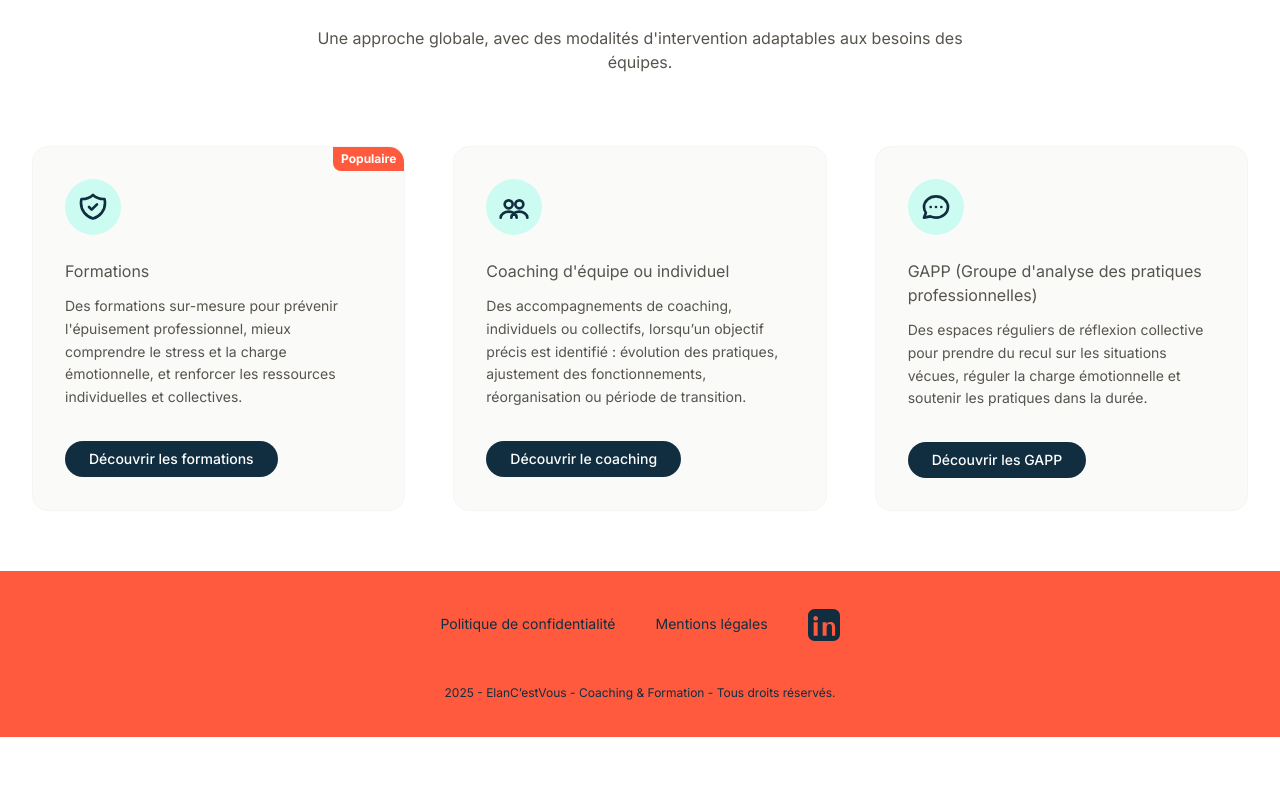
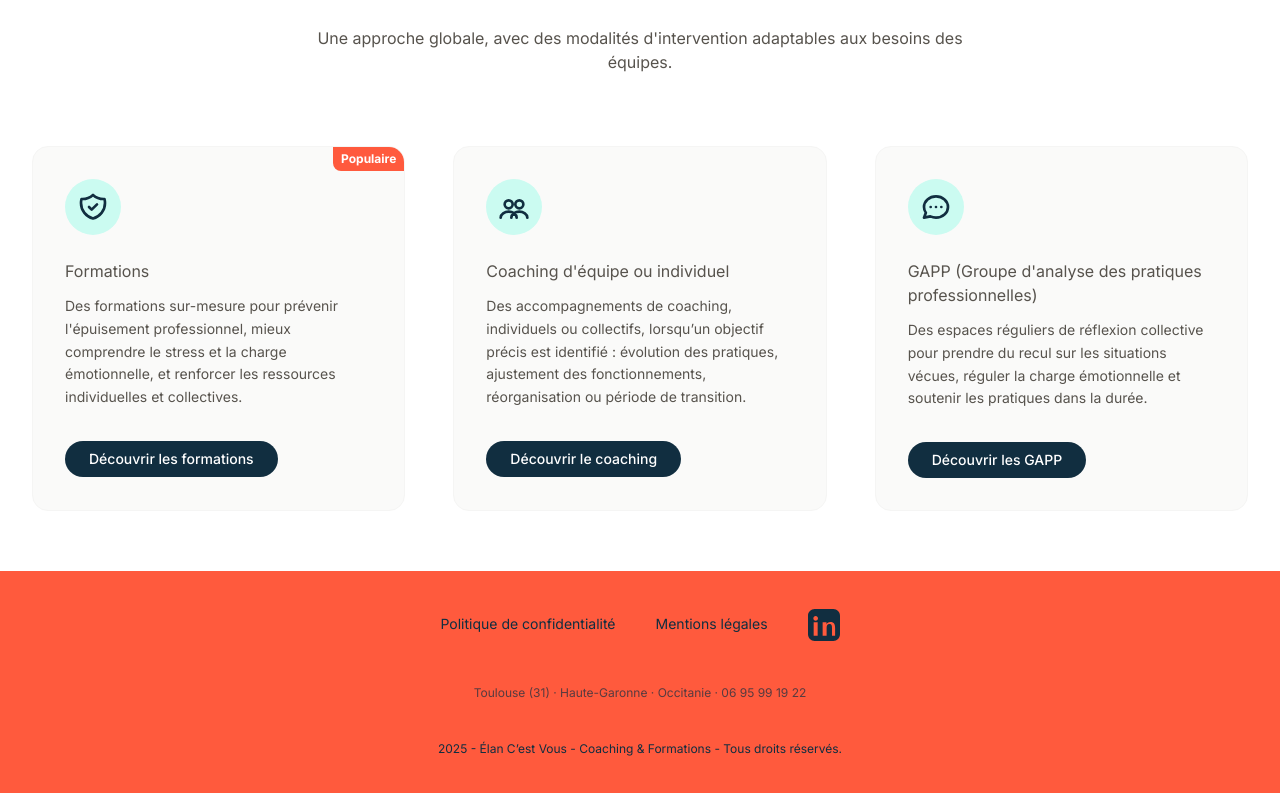
Before and after one commit to thacac/elancestvous, a Next.js app: page / in a window 1280 px wide. Shown: the part 923-1716 px from the top of the page. Before the commit the page ends 1660 px from the top, so only its background shows below. Built offline with nearby package versions, Linux system fonts and the light colour scheme.

Commit message:
seo footer

```diff
--- a/components/Footer.tsx
+++ b/components/Footer.tsx
@@ -94,8 +94,12 @@ export default function Footer() {
           <Socials isObfuscated={!isHome} className="px-5 py-2 -mt-1" />
         </nav>
 
-        <p className="mt-8 text-xs leading-6 text-center text-primary">
-          {`${new Date().getFullYear()} - ElanC’estVous - Coaching & Formation - Tous droits réservés.`}
+        <p className="mt-2 text-xs leading-6 text-center text-primary/70">
+          Toulouse (31) · Haute-Garonne · Occitanie ·{" "}
+          <a href="tel:+33695991922" className="hover:underline">06 95 99 19 22</a>
+        </p>
+        <p className="mt-2 text-xs leading-6 text-center text-primary">
+          {`${new Date().getFullYear()} - Élan C’est Vous - Coaching & Formations - Tous droits réservés.`}
         </p>
       </div>
     </footer>
```
